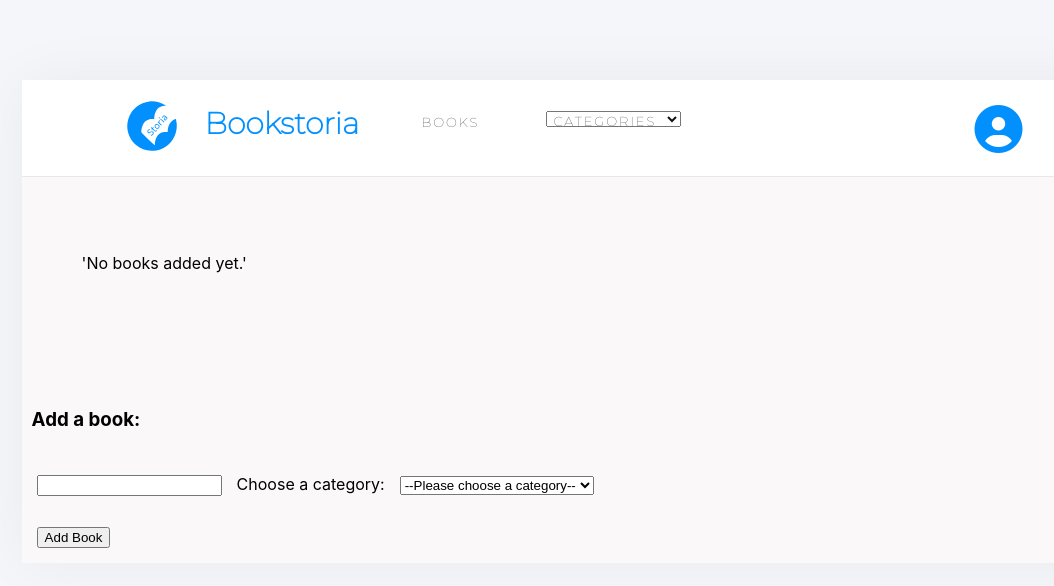
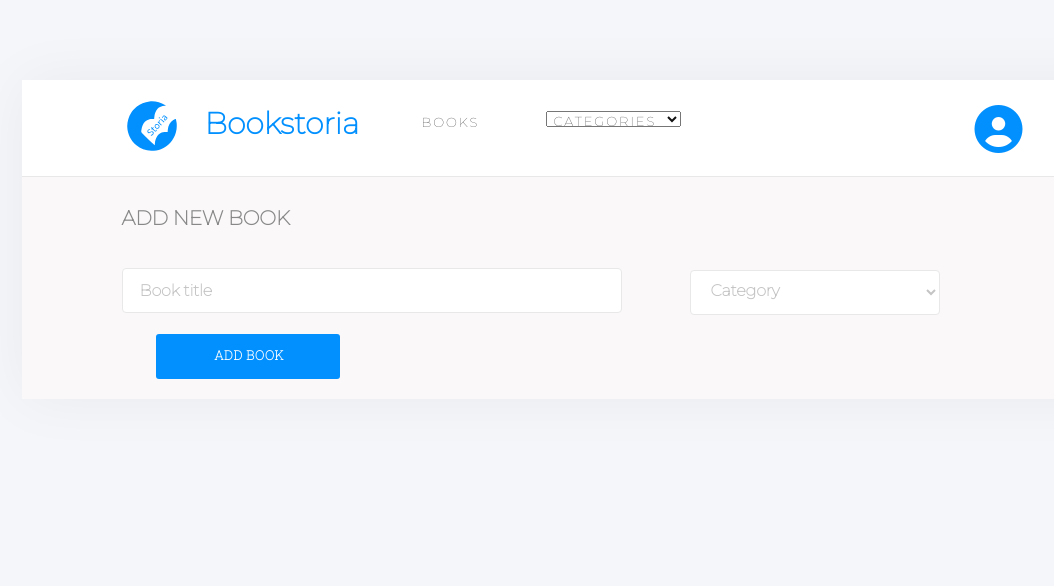
Before and after one commit to Bluette1/bookstore, a React (Create React App) app: page / in a window 1280 px wide. Shown: the top 586 px of the page, without its empty margins (68-1122 px from the left). Built offline with nearby package versions, Linux system fonts and the light colour scheme.

Commit message:
Add the `add new book` section styling

```diff
--- a/src/App.css
+++ b/src/App.css
@@ -6,7 +6,8 @@ ul {
   list-style: none;
 }
 
-.bookstore-heading li, .bookstore-heading select {
+.bookstore-heading li,
+.bookstore-heading select {
   padding-right: 10px;
   margin-right: 50px;
   width: 59px;
@@ -22,10 +23,19 @@ ul {
   padding-top: 18px;
   cursor: pointer;
 }
+
 .bookstore-heading select {
   width: 135px;
   padding-top: unset;
   padding-left: 3px;
+}
+
+.comments-section li {
+  margin-right: 3px;
+  margin-top: 15px;
+  margin-bottom: 15px;
+  padding-right: 12px;
+  cursor: pointer;
 }
 
 .bookstore-heading li:first-child {
@@ -157,13 +167,6 @@ ul {
   letter-spacing: normal;
   color: #4386bf;
 }
-.comments-section li {
-  margin-right: 3px;
-  margin-top: 15px;
-  margin-bottom: 15px;
-  padding-right: 12px;
-  cursor: pointer;
-}
 
 .comments-section li:not(:last-child) {
   border-right: solid 1px #e8e8e8;
@@ -177,7 +180,7 @@ ul {
   width: 68px;
   height: 39px;
   margin: 1px 92px 0 11px;
-  font-family: Montserrat;
+  font-family: 'Montserrat', sans-serif;
   font-size: 32px;
   font-weight: normal;
   font-stretch: normal;
@@ -192,7 +195,7 @@ ul {
   height: 18px;
   margin: 7px 79px 12px 12px;
   opacity: 0.5;
-  font-family: Montserrat;
+  font-family: 'Montserrat', sans-serif;
   font-size: 14px;
   font-weight: normal;
   font-stretch: normal;
@@ -214,13 +217,13 @@ ul {
   padding: 7px 19px 8px 22px;
   border-radius: 3px;
   background-color: #0290ff;
-  border: #0290ff
+  border: #0290ff;
 }
 
 .update-progress {
   width: 143px;
   height: 18px;
-  font-family: RobotoSlab;
+  font-family: 'Roboto Slab', serif;
   font-size: 13px;
   font-weight: 300;
   font-stretch: normal;
@@ -228,5 +231,111 @@ ul {
   line-height: normal;
   letter-spacing: 0.5px;
   text-align: center;
-  color: #ffffff;
+  color: #fff;
 }
+
+.form-title {
+  width: 174px;
+  height: 24px;
+  margin: 29px 524px 19px 0;
+  font-family: 'Montserrat', sans-serif;
+  font-size: 20px;
+  font-weight: bold;
+  font-stretch: normal;
+  font-style: normal;
+  line-height: normal;
+  letter-spacing: -0.18px;
+  color: #888;
+}
+
+.book-form {
+  margin-left: 100px;
+  margin-bottom: 300px;
+  padding-bottom: 20px;
+}
+
+.input-title {
+  width: 500px;
+  height: 45px;
+  margin: 19px 34px 0 0;
+  padding: 13px 167px 13px 17px;
+  border-radius: 4px;
+  border: solid 1px #e8e8e8;
+  background-color: #fff;
+  font-family: 'Montserrat', sans-serif;
+  font-size: 16px;
+  font-weight: bold;
+  font-stretch: normal;
+  font-style: normal;
+  line-height: normal;
+  letter-spacing: -0.15px;
+  color: #c4c4c4;
+}
+
+.input-title::placeholder {
+  height: 19px;
+  font-family: 'Montserrat', sans-serif;
+  font-size: 16px;
+  font-weight: bold;
+  font-stretch: normal;
+  font-style: normal;
+  line-height: normal;
+  letter-spacing: -0.15px;
+  color: #c4c4c4;
+}
+
+select.choose-category {
+  width: 250px;
+  height: 45px;
+  margin: 19px 34px 0;
+  padding: 6px 15px 9px 16px;
+  border-radius: 4px;
+  border: solid 1px #e8e8e8;
+  background-color: #fff;
+  font-family: 'Montserrat', sans-serif;
+  font-size: 16px;
+  font-weight: bold;
+  font-stretch: normal;
+  font-style: normal;
+  line-height: normal;
+  letter-spacing: -0.15px;
+  color: #c4c4c4;
+}
+
+select.choose-category option {
+  width: 72px;
+  height: 19px;
+  margin: 7px 167px 4px 0;
+  font-family: 'Montserrat', sans-serif;
+  font-size: 16px;
+  font-weight: bold;
+  font-stretch: normal;
+  font-style: normal;
+  line-height: normal;
+  letter-spacing: -0.15px;
+  color: #c4c4c4;
+}
+
+.submit {
+  width: 184px;
+  height: 45px;
+  margin: 19px 0 0 34px;
+  padding: 12.8px 19px 14.2px 22px;
+  border-radius: 3px;
+  background-color: #0290ff;
+  border: #0290ff;
+}
+
+.add-book {
+  width: 143px;
+  height: 18px;
+  font-family: 'Roboto Slab', serif;
+  font-size: 13px;
+  font-weight: bold;
+  font-stretch: normal;
+  font-style: normal;
+  line-height: normal;
+  letter-spacing: 0.5px;
+  text-align: center;
+  color: #fff;
+}
--- a/src/containers/BooksForm.js
+++ b/src/containers/BooksForm.js
@@ -33,22 +33,21 @@ class BooksForm extends React.Component {
     render() {
       const { state: { title } } = this;
       return (
-        <div>
-          <h3 className="add-book-heading">Add a book:</h3>
+        <div className="book-form">
+          <h3 className="form-title">ADD NEW BOOK</h3>
           <input
             className="input-title"
             onChange={e => this.handleChangeTitle(e.target.value)}
             value={title}
+            placeholder="Book title"
           />
-          <label htmlFor="book-select">
-            Choose a category:
           <select
             name="book-categories"
-              className="book-categories"
+            className="choose-category"
             id="book-select"
             onChange={e => this.handleChangeCategory(e.target.value)}
           >
-              <option>--Please choose a category--</option>
+            <option>Category</option>
             {BOOK_CATEGORIES.map(option => (
               <option key={option} value={option}>
                 {option}
@@ -56,16 +55,13 @@ class BooksForm extends React.Component {
             ))}
             ;
           </select>
-          </label>
-          <div className="submitBtn">
           <button
             type="button"
             className="submit"
             onClick={this.handleSubmit}
           >
-              Add Book
+            <span className="add-book">ADD BOOK</span>
           </button>
-          </div>
         </div>
       );
     }
--- a/src/containers/BooksList.js
+++ b/src/containers/BooksList.js
@@ -8,9 +8,7 @@ const BooksList = ({ books }) => (
   <div>
     {books && books.length ? (
       books.map(book => <Book key={`book-${book.id}`} book={book} />)
-    ) : (
-      <p className="no-books">&apos;No books added yet.&apos;</p>
-    )}
+    ) : null}
   </div>
 );
 
```
Also changed, not shown: public/screenshot.png. Lines whose indentation alone changed are shown as unchanged.
